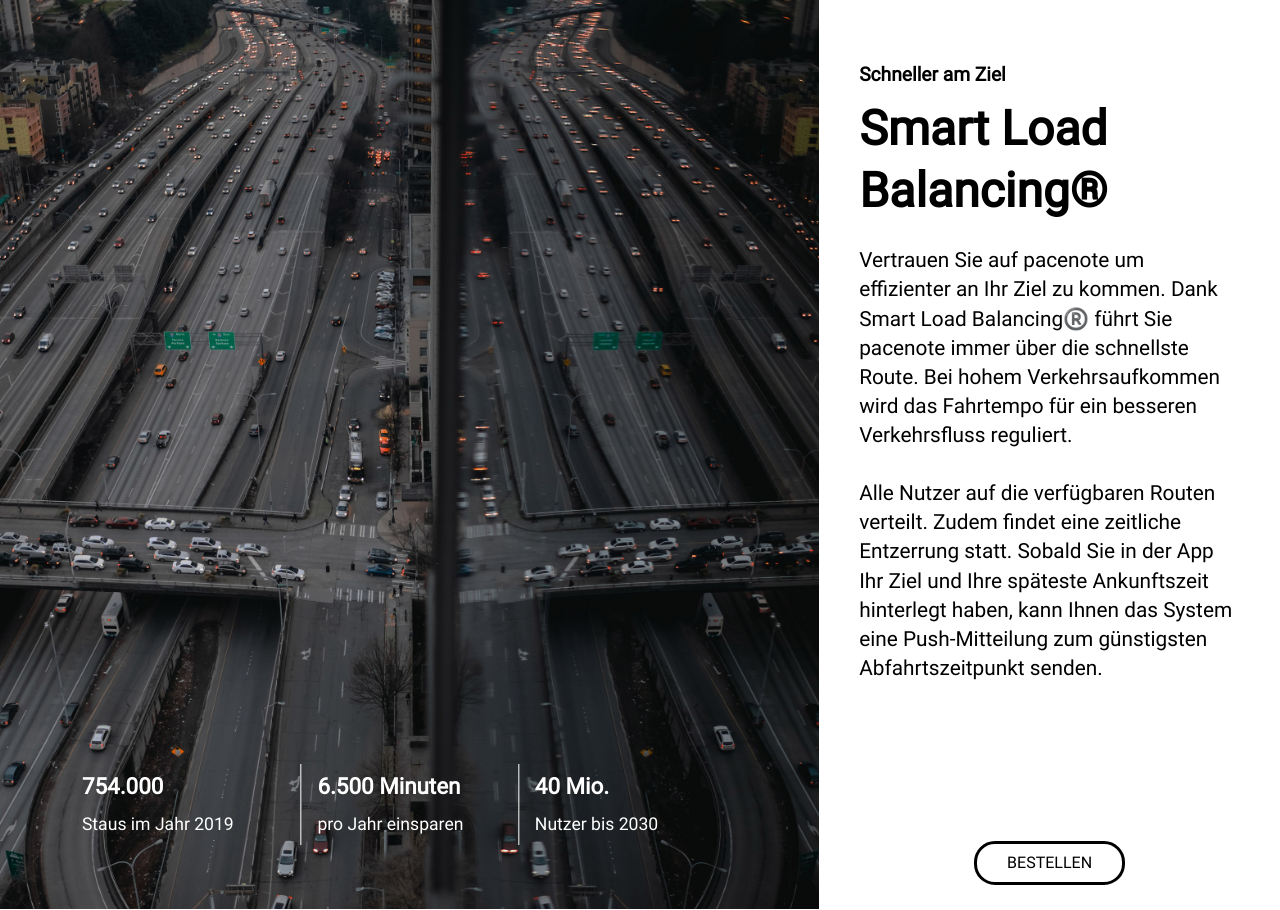
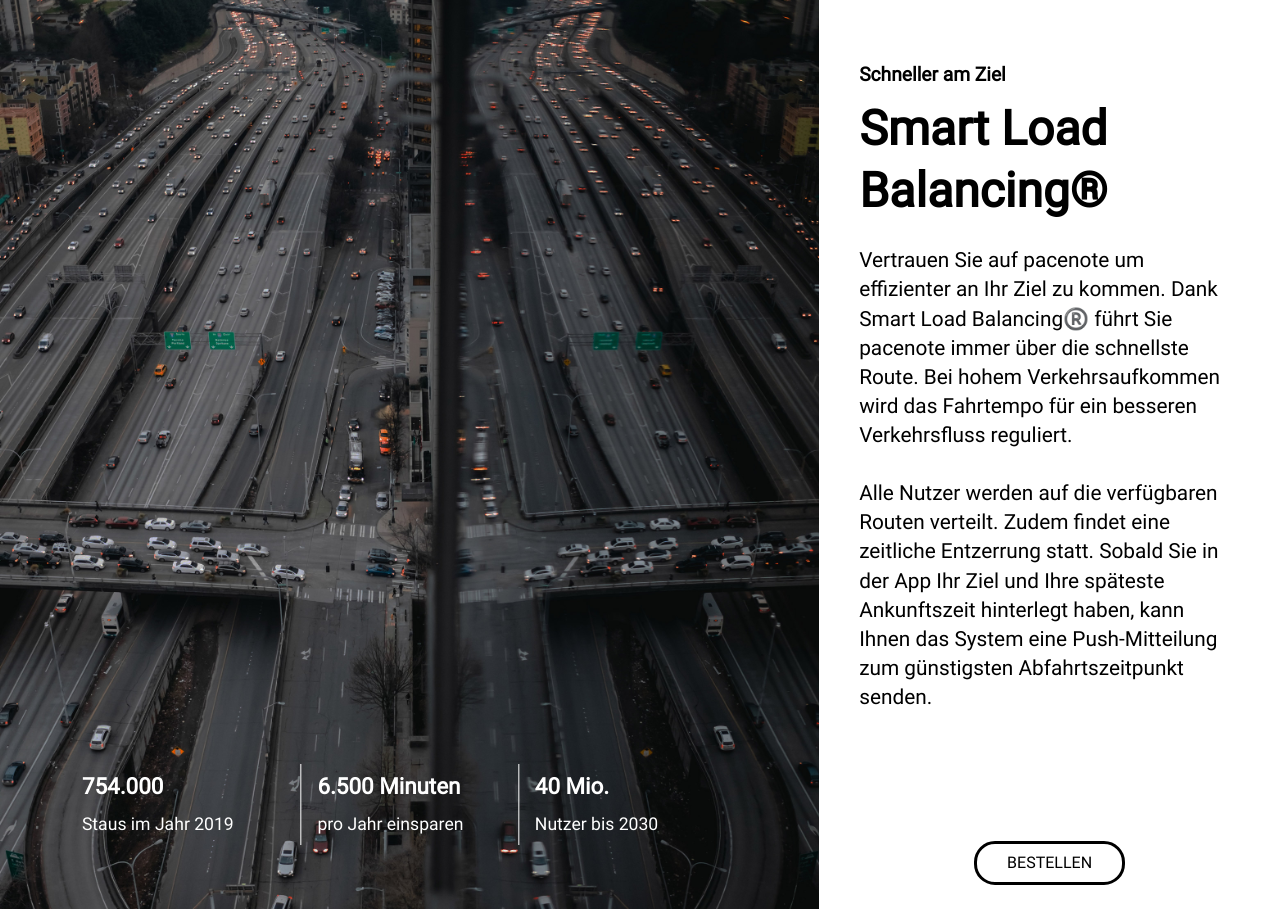
Before and after one commit to ParadoxMike/rwd-landingpage, a PHP site: template templates/base.twig in a window 1280 px wide. Shown: the part 2731-3641 px from the top of the page. Run offline with PHP 8.4, Linux system fonts and the light colour scheme; the template is opened without the code that fills it, so the values that code supplies are empty; some libraries are stand-ins or nearby versions.

Commit message:
FIX: missing word in smart load balancing

```diff
--- a/templates/reused_modules_content/smart-load-balancing.twig
+++ b/templates/reused_modules_content/smart-load-balancing.twig
@@ -31,7 +31,7 @@
 {% endblock %}
 
 {% block text %}
-    Vertrauen Sie auf pacenote um effizienter an Ihr Ziel zu kommen. Dank Smart Load Balancing®️ führt Sie pacenote immer über die schnellste Route. Bei hohem Verkehrsaufkommen wird das Fahrtempo für ein besseren Verkehrsfluss reguliert.<br><br>Alle Nutzer auf die verfügbaren Routen verteilt. Zudem findet eine zeitliche Entzerrung statt. Sobald Sie in der App Ihr Ziel und Ihre späteste Ankunftszeit hinterlegt haben, kann Ihnen das System eine Push-Mitteilung zum günstigsten Abfahrtszeitpunkt senden.
+    Vertrauen Sie auf pacenote um effizienter an Ihr Ziel zu kommen. Dank Smart Load Balancing®️ führt Sie pacenote immer über die schnellste Route. Bei hohem Verkehrsaufkommen wird das Fahrtempo für ein besseren Verkehrsfluss reguliert.<br><br>Alle Nutzer werden auf die verfügbaren Routen verteilt. Zudem findet eine zeitliche Entzerrung statt. Sobald Sie in der App Ihr Ziel und Ihre späteste Ankunftszeit hinterlegt haben, kann Ihnen das System eine Push-Mitteilung zum günstigsten Abfahrtszeitpunkt senden.
 {% endblock %}
 
 {% block button_text %}
```
